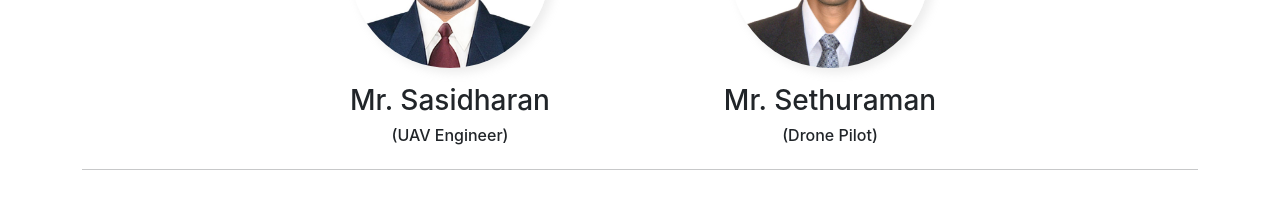
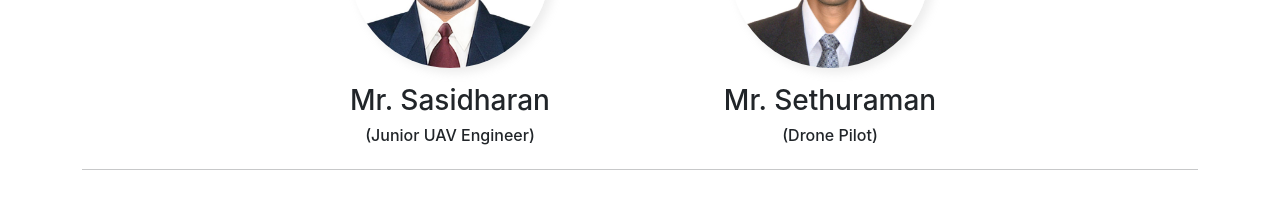
Before and after one commit to Sasijaya2112/youcanfly-webpage, a React (Create React App) app: page /youcanfly-webpage/home in a window 1280 px wide. Shown: the part 5260-5476 px from the top of the page. Built offline with nearby package versions, Linux system fonts and the light colour scheme.

Commit message:
little change

```diff
--- a/src/Home/Team/Team.js
+++ b/src/Home/Team/Team.js
@@ -49,7 +49,7 @@ function Team() {
         <Col xs={12} md={4} className='mt-5'>
         <a href='https://www.linkedin.com/in/sasidharan-jayabalan-273b90192/' target='blanl'><Image src={sasi} style={{width:'200px',height:'200px'}} className='team-image' roundedCircle /></a>
           <h3 className='mt-3'>Mr. Sasidharan</h3>
-          <h6>(UAV Engineer)</h6>
+          <h6>(Junior UAV Engineer)</h6>
         </Col>
         <Col xs={12} md={4} className='mt-5'>
         <a href='https://www.linkedin.com/in/sethuram-b-2962a2229/' target='blanl'><Image src={sethu} style={{width:'200px',height:'200px'}} className='team-image' roundedCircle /></a>
```
